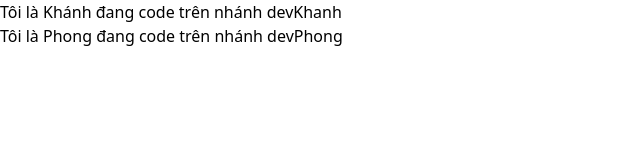
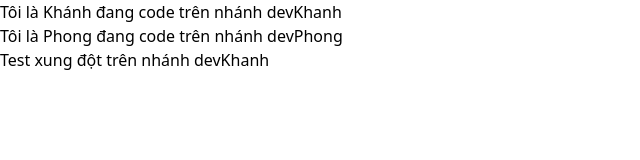
Before and after one commit to vunguyenkhanh/BCS14_BTCapstone, a website: page src/index.html in a window 1280 px wide. Shown: the whole page, without its empty margins (0-640 px from the left). Drawn offline with Linux system fonts and the light colour scheme.

Commit message:
Thêm thẻ h4 vào file index.html

```diff
--- a/src/index.html
+++ b/src/index.html
@@ -36,5 +36,6 @@
   <body>
     <h1>Tôi là Khánh đang code trên nhánh devKhanh</h1>
     <h1>Tôi là Phong đang code trên nhánh devPhong</h1>
+    <h4>Test xung đột trên nhánh devKhanh</h4>
   </body>
 </html>
```
